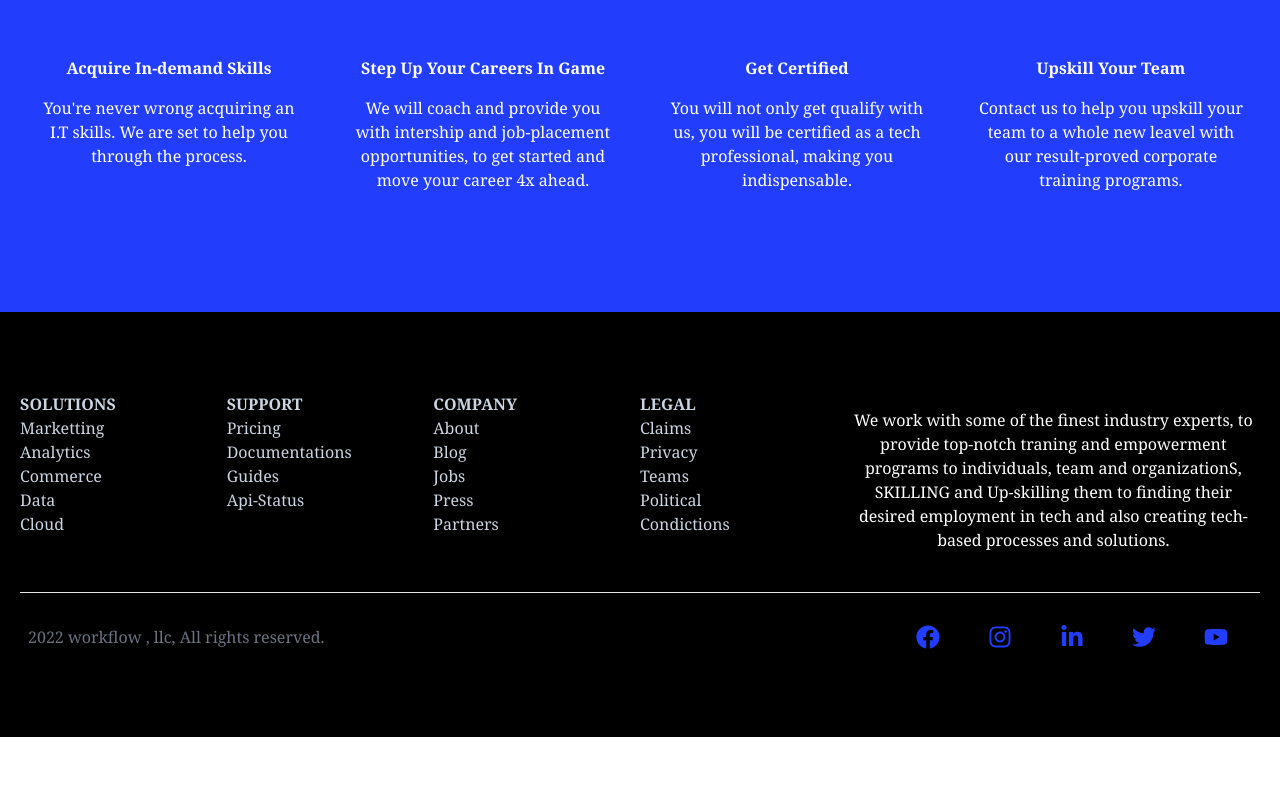
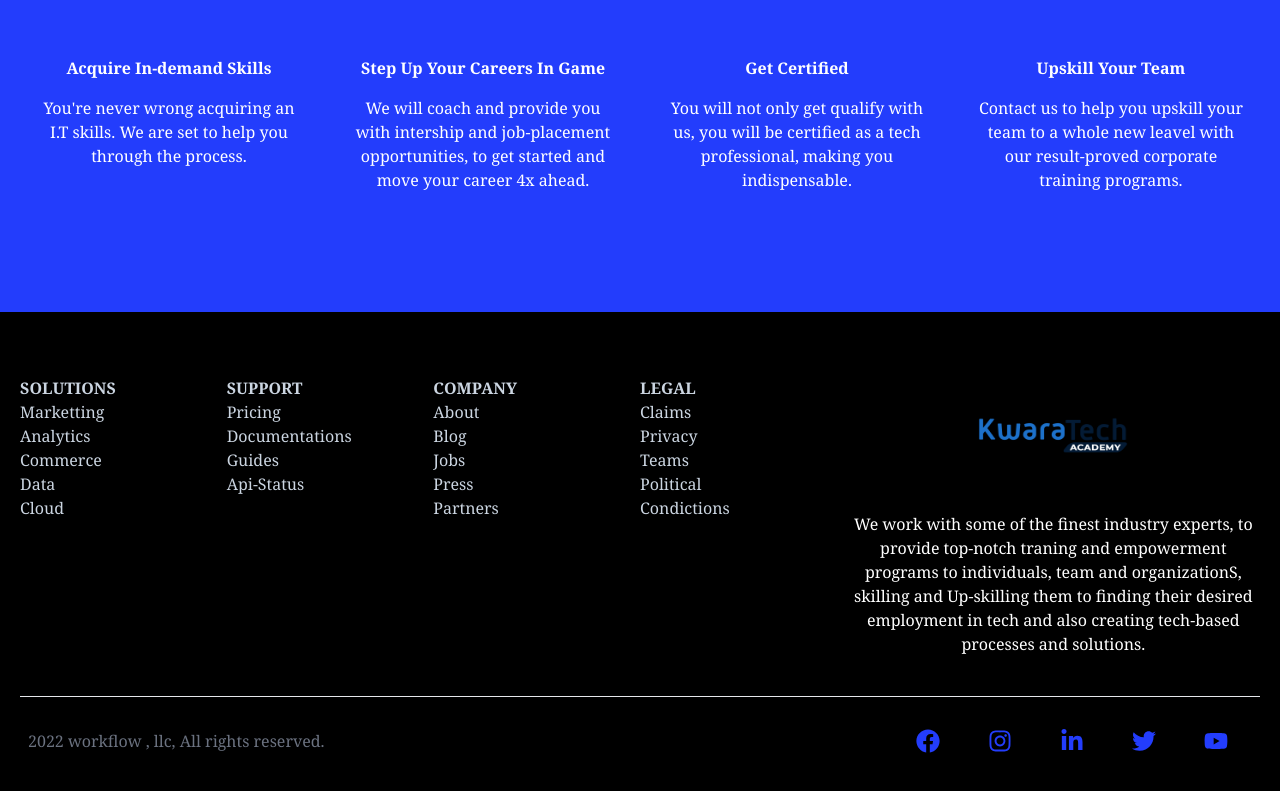
Before and after one commit to best2025j/kwara-tech, a Next.js app: page / in a window 1280 px wide. Shown: the part 1671-2462 px from the top of the page. Before the commit the page ends 2408 px from the top, so only its background shows below. Built offline with nearby package versions, Linux system fonts and the light colour scheme.

Commit message:
logo image added to footer

```diff
--- a/components/Footer.jsx
+++ b/components/Footer.jsx
@@ -1,11 +1,21 @@
 import Link from "next/link";
+import image from "../Assets/kw.png";
+
 import React from "react";
-import { FaFacebook, FaInstagram, FaLinkedin, FaLinkedinIn, FaTwitter, FaYoutube } from "react-icons/fa";
+import {
+  FaFacebook,
+  FaInstagram,
+  FaLinkedin,
+  FaLinkedinIn,
+  FaTwitter,
+  FaYoutube,
+} from "react-icons/fa";
+import Image from "next/image";
 const Footer = () => {
   return (
     //   GRID CONTENT LAYER
     <div className="w-full bg-black text-slate-300 py-14 px-2">
-      <div className="max-w-[1240px] mx-auto grid grid-cols-2 md:grid-cols-6 border-gray-600 py-4">
+      <div className="max-w-[1240px] mx-auto grid grid-cols-2 md:grid-cols-6 border-gray-600">
         <div>
           <h2 className="font-bold pt-2 uppercase">solutions</h2>
           <ul>
@@ -46,14 +56,33 @@ const Footer = () => {
           </ul>
         </div>
 
-        <div className="max-w-[1240px] col-span-2 py-6 text-center text-white w-full h-full mx-auto flex justify-center items-center">
-          <p className="sm:font-medium">
-            We work with some of the finest industry experts, to provide
-            top-notch traning and empowerment programs to individuals, team and
-            organizationS, SKILLING and Up-skilling them to finding their
-            desired employment in tech and also creating tech-based processes
-            and solutions.
-          </p>
+        {/*  */}
+
+        <div className="max-w-[1240px] col-span-2 pb-10 text-center text-white w-full h-full mx-auto flex justify-center items-center">
+          <div>
+            <div>
+              <Link href="#">
+                <a>
+                  <Image
+                    src={image}
+                    alt="/"
+                    width="150px"
+                    height="138px"
+                    className="cursor-pointer"
+                  />
+                </a>
+              </Link>
+            </div>
+            <div>
+              <p className="sm:font-medium">
+                We work with some of the finest industry experts, to provide
+                top-notch traning and empowerment programs to individuals, team
+                and organizationS, skilling and Up-skilling them to finding
+                their desired employment in tech and also creating tech-based
+                processes and solutions.
+              </p>
+            </div>
+          </div>
         </div>
 
         {/* SUBSRIBE */}
@@ -81,7 +110,20 @@ const Footer = () => {
 
       {/* SOCIAL MEDIA LINKS */}
 
-      <div className="flex-col max-w-[1240px] px-2 py-4 m-auto justify-between sm:flex-row border-t flex text-center text-gray-500">
+      <div className="flex-col max-w-[1240px] px-2 py-4 m-auto justify-between align-center sm:flex-row border-t flex text-center text-gray-500">
+        {/* <div>
+          <Link href="#">
+            <a>
+              <Image
+                src={image}
+                alt="/"
+                width="110px"
+                height="128px"
+                className="cursor-pointer"
+              />
+            </a>
+          </Link>
+        </div> */}
         <p className="py-4">2022 workflow , llc, All rights reserved.</p>
         <div className="flex justify-around sm:w-[360px] pt-4 text-2xl cursor-pointer">
           <Link href="">
--- a/pages/programs.jsx
+++ b/pages/programs.jsx
@@ -14,11 +14,11 @@ const programs = () => {
 
       {/* GRID */}
       <div className="px-4">
-        <p className="sm:text-2xl font-bold tracking-wide">
+        <p className="sm:text-2xl font-bold tracking-wide text-center">
           Kwara tech programs open for applications
         </p>
 
-        <div className="py-4 grid grid-cols-1 md:grid-cols-3 gap-x-6 gap-y-3 text-center ">
+        <div className="py-4 animate-in slide-in-from-top duration-700 grid grid-cols-1 md:grid-cols-3 gap-x-6 gap-y-3 text-center ">
           {/*  */}
           <div className="border-2  rounded-xl duration-300 hover:bg-green-500 hover:text-white active:scale-105 active:text-black bg-blue-500 mx-auto flex justify-center items-center h-40 w-full">
             <Link href="/bootcamp">
@@ -61,7 +61,7 @@ const programs = () => {
 
         {/*  */}
         <div className="py-4 grid grid-cols-1 md:grid-cols-3 gap-x-4 gap-y-5 text-center ">
-          <div className="">
+          <div className="animate-in slide-in-from-left duration-1000">
             <div className="p-2">
               <Image src={image} alt="/" className="rounded-xl" />
               <h2 className="font-bold text-xl">Deborah</h2>
@@ -83,8 +83,10 @@ const programs = () => {
                 </i>
               </p>
             </div>
-          </div>{" "}
-          <div className="">
+          </div>
+
+          {" "}
+          <div className="animate-in slide-in-from-top duration-1000">
             <div className="p-2">
               <Image src={image1} alt="/" className="rounded-xl" />
               <h2 className="font-bold text-xl">Isaac</h2>
@@ -105,8 +107,10 @@ const programs = () => {
                 </i>
               </p>
             </div>
-          </div>{" "}
-          <div className="">
+          </div>
+
+          {" "}
+          <div className="animate-in slide-in-from-right duration-1000">
             <div className="p-2">
               <Image src={image2} alt="/" className="rounded-xl" />
               <h2 className="font-bold text-xl">Stella</h2>
```
